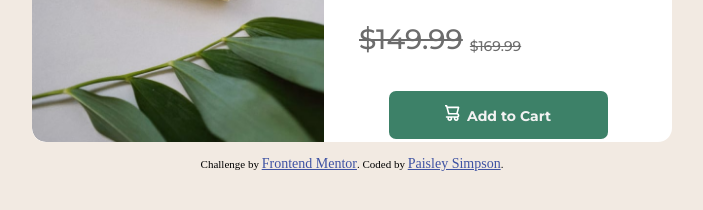
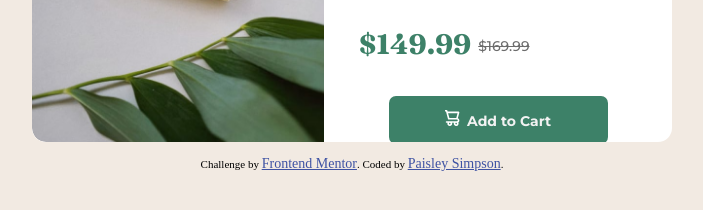
Before and after one commit to simpsonpaisley/product-card, a plain HTML site: page product-preview-card-component-main/index.html in a window 1280 px wide. Shown: the part 450-660 px from the top of the page, without its empty margins (288-991 px from the left). Drawn offline with Linux system fonts and the light colour scheme.

Commit message:
Fixed price styles not displaying correctly

```diff
--- a/product-preview-card-component-main/index.html
+++ b/product-preview-card-component-main/index.html
@@ -54,7 +54,7 @@
 				</div>
 				<div class="product-price">
 					<p class="price">$149.99</p>
-					<p>$169.99</p>
+					<p class="rrp">$169.99</p>
 				</div>
 				<button>
 					<img
--- a/product-preview-card-component-main/styles.css
+++ b/product-preview-card-component-main/styles.css
@@ -115,20 +115,21 @@ picture,
 	margin-top: 0.25rem;
 }
 
-.price {
-	font-family: 'Fraunces', serif;
-	font-size: 2rem;
-	color: #3d8168;
-	margin-right: 0.5rem;
-	margin-top: 0.25rem;
-}
-
-.product-price p {
+.rrp {
 	font-family: 'Montserrat', sans-serif;
 	font-weight: 500;
 	color: #6c6c6c;
 	text-decoration: line-through;
 	margin-top: -0.5rem;
+}
+
+.price {
+	font-family: 'Fraunces', serif;
+	font-weight: 700;
+	font-size: 2rem;
+	color: #3d8168;
+	margin-right: 0.5rem;
+	margin-top: 0.25rem;
 }
 
 button {
```
